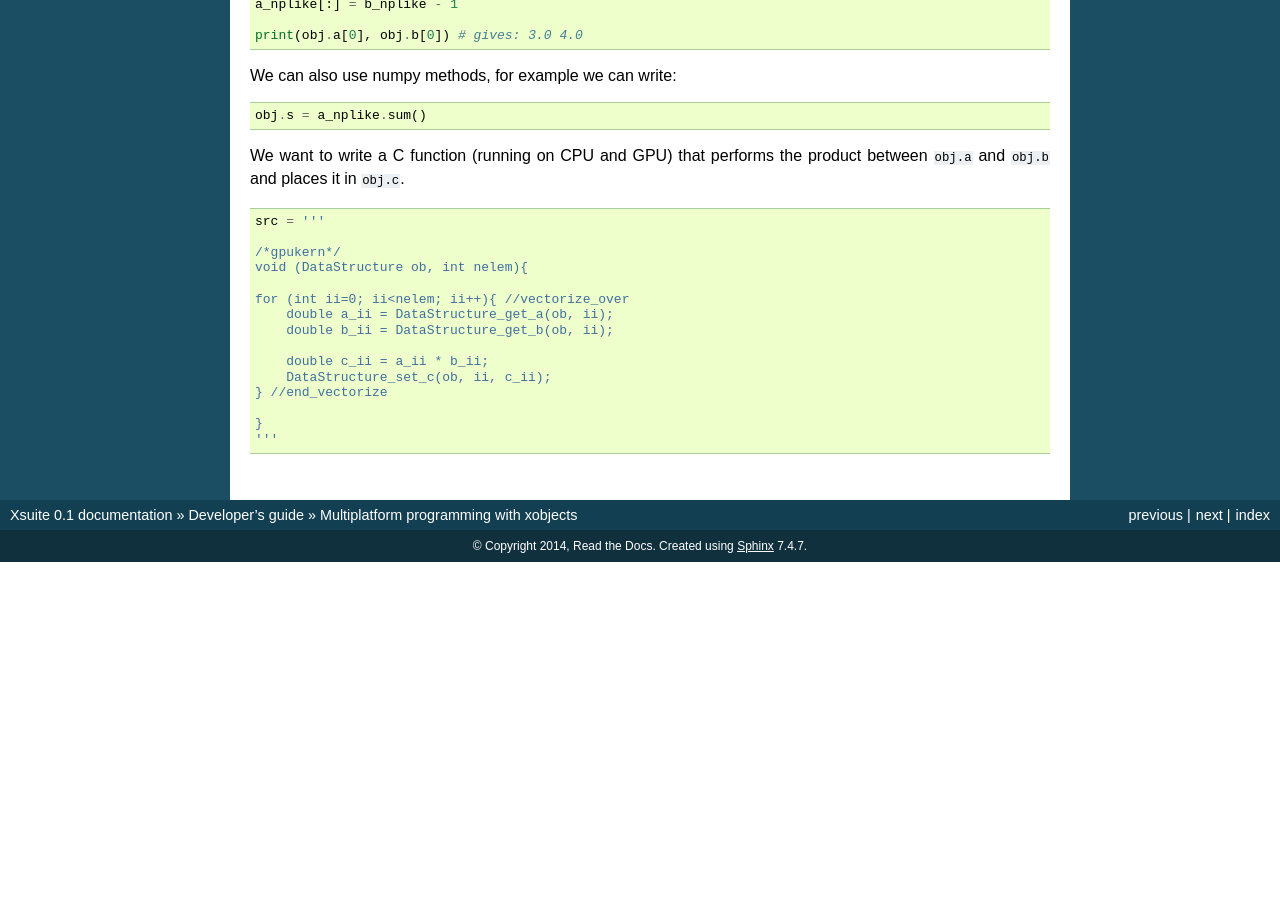
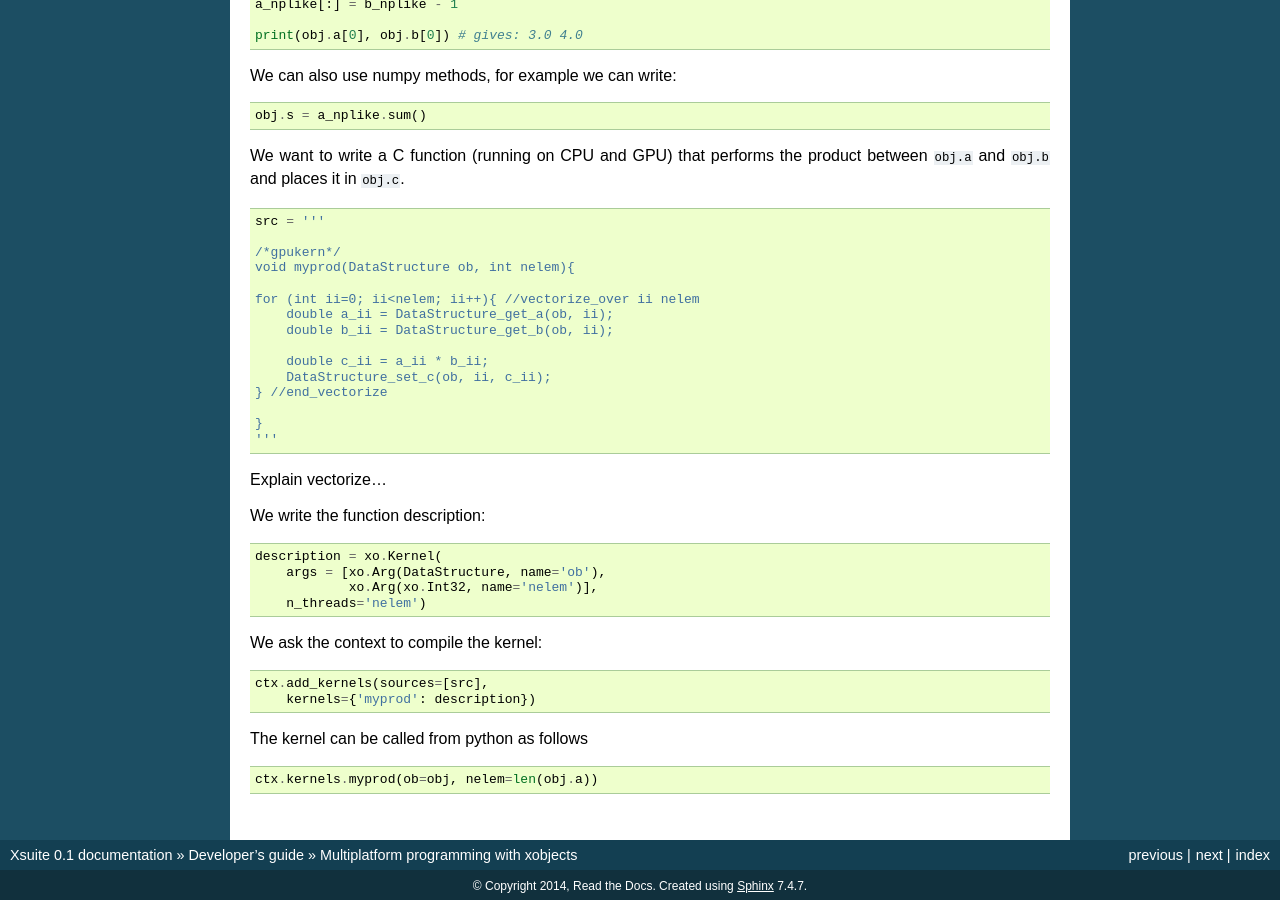
Before and after one commit to xsuite/xsuite, a Sphinx documentation site: the page built from docs/xobjexample.rst, in a window 1280 px wide and 900 px high, scrolled down 817 px. Built offline with Sphinx 7.4.7, drawn with Linux system fonts in a browser that asks for light colours; before the commit the page ends 1379 px from its top, so only the background shows below that.

Commit message:
Quick push

```diff
--- a/docs/xobjexample.rst
+++ b/docs/xobjexample.rst
@@ -69,9 +69,9 @@ We want to write a C function (running on CPU and GPU) that performs the product
     src = '''
 
     /*gpukern*/
-    void (DataStructure ob, int nelem){
+    void myprod(DataStructure ob, int nelem){
 
-    for (int ii=0; ii<nelem; ii++){ //vectorize_over
+    for (int ii=0; ii<nelem; ii++){ //vectorize_over ii nelem
         double a_ii = DataStructure_get_a(ob, ii);
         double b_ii = DataStructure_get_b(ob, ii);
 
@@ -81,3 +81,27 @@ We want to write a C function (running on CPU and GPU) that performs the product
 
     }
     '''
+
+Explain vectorize...
+
+We write the function description:
+
+.. code-block:: python
+
+    description = xo.Kernel(
+        args = [xo.Arg(DataStructure, name='ob'),
+                xo.Arg(xo.Int32, name='nelem')],
+        n_threads='nelem')
+
+We ask the context to compile the kernel:
+
+.. code-block:: python
+
+    ctx.add_kernels(sources=[src],
+        kernels={'myprod': description})
+
+The kernel can be called from python as follows
+
+.. code-block:: python
+
+    ctx.kernels.myprod(ob=obj, nelem=len(obj.a))
```
